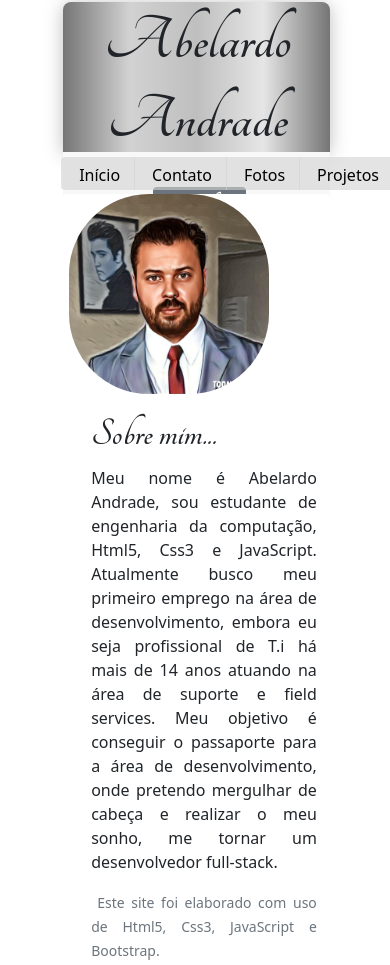
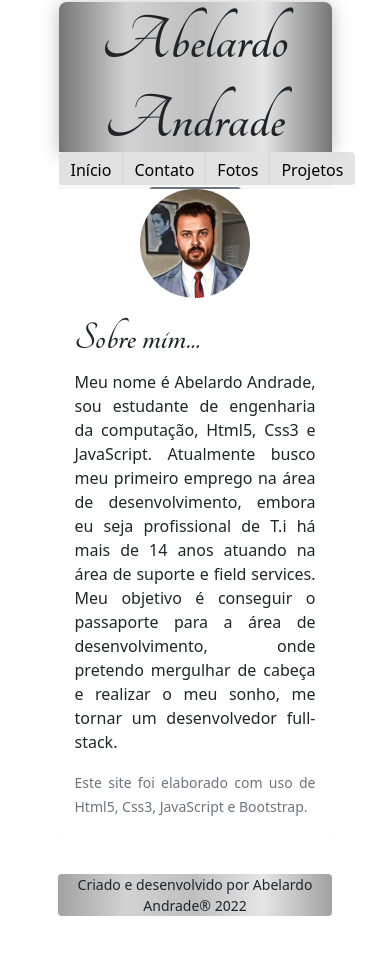
Before and after one commit to AbelardoAndrade/my-page, a plain HTML site: page bio.html in a window 390 px wide. Shown: the top 965 px of the page. After the commit the page ends 916 px from the top, so only its background shows below. Drawn offline with nearby package versions, Linux system fonts and the light colour scheme.

Commit message:
terceiro commit
Correção do responsivo

```diff
--- a/bio.html
+++ b/bio.html
@@ -13,9 +13,6 @@
     <link rel="shortcut icon" href="image/Icons8-Halloween-Cat.ico" type="image/x-icon">
 
     <style>
-        * {
-            margin: 0px 3px 0px 6px;
-        }
 
         a {
             color: black;
@@ -48,8 +45,8 @@
         }
 
         .btn-group {
-            margin-left: -2px;
-            margin-top: 5px;
+
+
             height: 33px;
 width: 100%;
         }
@@ -101,8 +98,9 @@ width: 100%;
         }
 
         .card-img-top {
-            width: 200px;
-            border-radius: 40%;
+            width: 40%;
+            border-radius: 50%;
+            margin: auto;
         }
 
         .card {
```
Also changed, not shown: fotos.html (+5 -7 lines), index.html (+2 -4 lines), projetos.html (+2 -3 lines).
